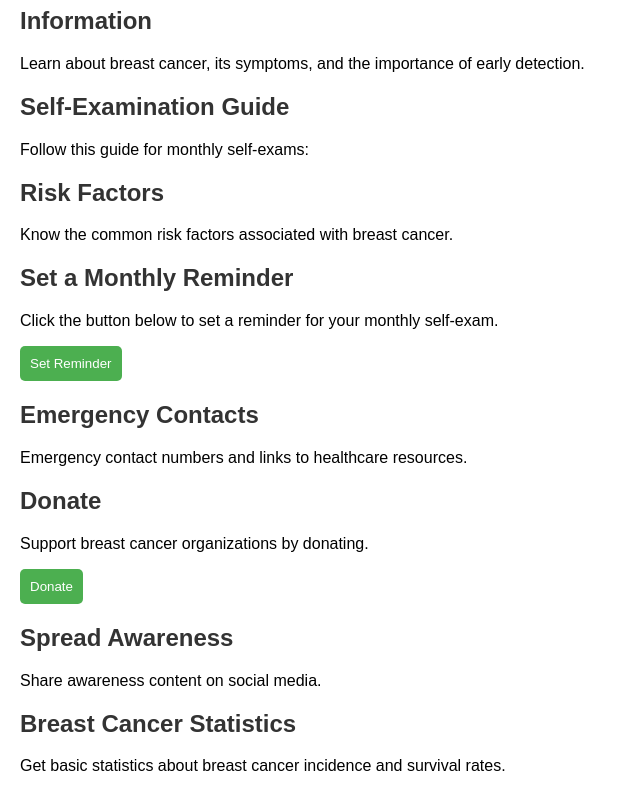
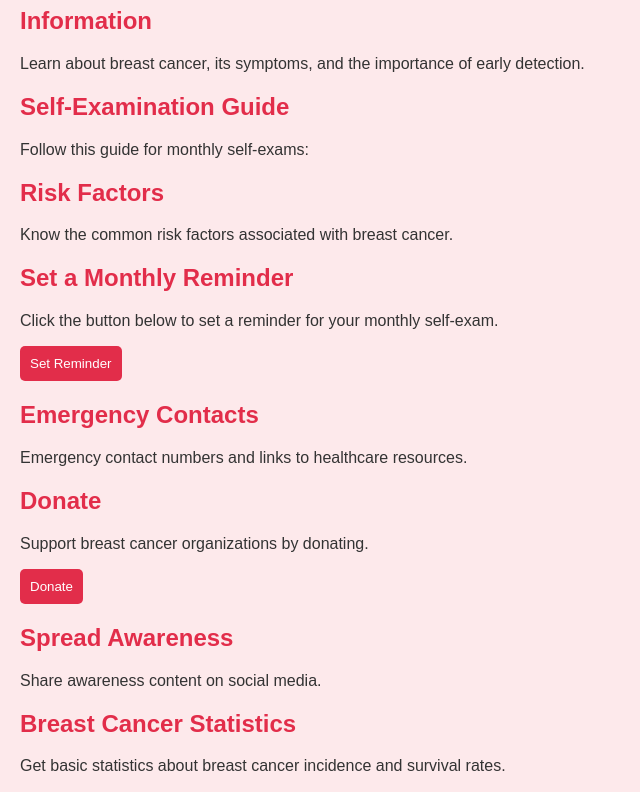
Before and after one commit to git22123/Breast-Cancer, a plain HTML site: page index.html in a window 1280 px wide. Shown: the part 73-865 px from the top of the page, without its empty margins (0-640 px from the left). Drawn offline with Linux system fonts and the light colour scheme.

Commit message:
Update index.html

```diff
--- a/index.html
+++ b/index.html
@@ -8,12 +8,14 @@
         body {
             font-family: Arial, sans-serif;
             margin: 20px;
+            background-color: #fde9eb; /* Light pink background */
+            color: #333;
         }
         h1, h2 {
-            color: #333;
+            color: #e22d4a; /* Dark pink text */
         }
         button {
-            background-color: #4CAF50;
+            background-color: #e22d4a; /* Dark pink button */
             color: white;
             padding: 10px;
             border: none;
@@ -92,9 +94,7 @@
         <p>Information about the app, its purpose, and developers.</p>
     </section>
 
-    <footer>
-        Developed by Sireen Sanjad
-    </footer>
+    <footer> Developed by Sireen Sanjad </footer>
 
     <script>
         function setReminder() {
```
